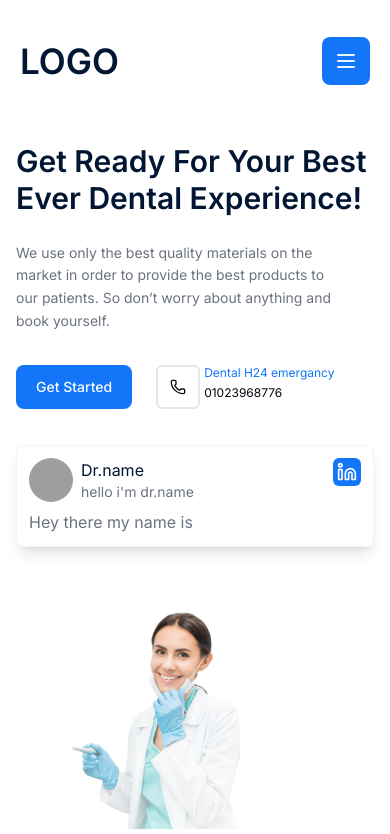
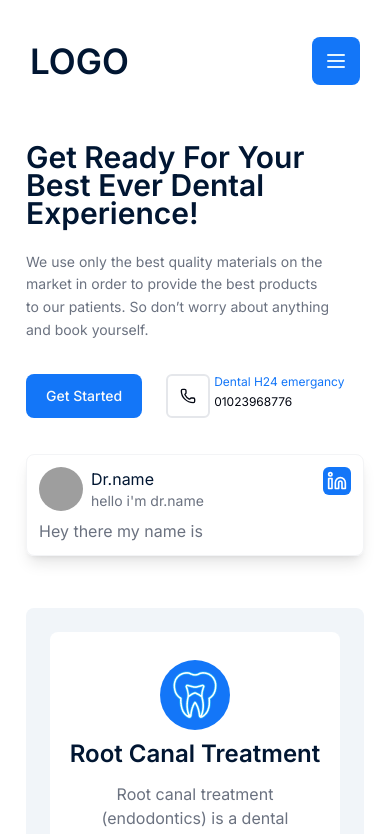
Before and after one commit to Yuossof/Doctor-Appointment-Booking-System-Client, a Next.js app: page / in a window 390 px wide. Shown: the top 834 px of the page. Built offline with nearby package versions, Linux system fonts and the light colour scheme; grey boxes are pictures that could not be loaded.

Commit message:
New Changes

```diff
--- a/src/app/layout.tsx
+++ b/src/app/layout.tsx
@@ -23,7 +23,7 @@ export default function RootLayout({
         className={`${inter.className} antialiased`}
       >
         <div className="w-full flex justify-center">
-          <div className="container">
+          <div className="container px-[10px] md:px-[20px] lg:px-[80px]">
             <div className="translate-y-[35px]">
               <Header />
             </div>
--- a/src/components/hero/Hero.tsx
+++ b/src/components/hero/Hero.tsx
@@ -8,10 +8,10 @@ import DentalImage from '../../../public/images/Mask-group.png';
 
 const Hero = () => {
     return (
-        <section className='w-full mt-[90px]  flex items-center flex-col px-4 lg:ml-0'>
+        <section className='w-full mt-[90px]  flex items-center flex-col px-4 lg:ml-0 '>
             <div className='flex lg:flex-row items-center lg:gap-5 gap-0 w-full flex-col'>
-                <div className='lg:w-[60%] w-full  text-left flex flex-col items-start justify-start'>
-                    <h1 className='text-3xl md:text-4xl lg:text-5xl text-dark-blue font-semibold leading-tight mb-6'>
+                <div className='lg:w-[60%] w-full text-left md:text-center lg:text-left flex flex-col items-start justify-start md:items-center lg:items-start'>
+                    <h1 className='text-3xl md:text-4xl lg:text-5xl text-dark-blue font-semibold leading-7 mb-6'>
                         Get Ready For Your Best Ever
                         Dental Experience!
                     </h1>
@@ -58,7 +58,7 @@ const Hero = () => {
                     </div>
                 </div>
 
-                <div className='lg:w-[40%] w-[60%] flex lg:mr-0 mt-10 lg:mt-0 mr-24 lg:flex justify-center relative'>
+                <div className='hidden lg:w-[40%] w-[60%] md:flex lg:mr-0 mt-10 lg:mt-0 mr-24 lg:flex justify-center relative'>
                     <Image
                         src={DentalImage}
                         layout="responsive"
--- a/tailwind.config.ts
+++ b/tailwind.config.ts
@@ -8,7 +8,18 @@ export default {
     "./src/app/**/*.{js,ts,jsx,tsx,mdx}",
   ],
   theme: {
+    screens: {
+      'sm': '540px',
+      'md': '768px',
+      'lg': '991px',
+      'xl': '1280px',
+      '2xl': '1536px',
+    },
     extend: {
+      container: {
+        padding: '200px',
+        center: true
+      },
       colors: {
         background: 'hsl(var(--background))',
         foreground: 'hsl(var(--foreground))',
```
